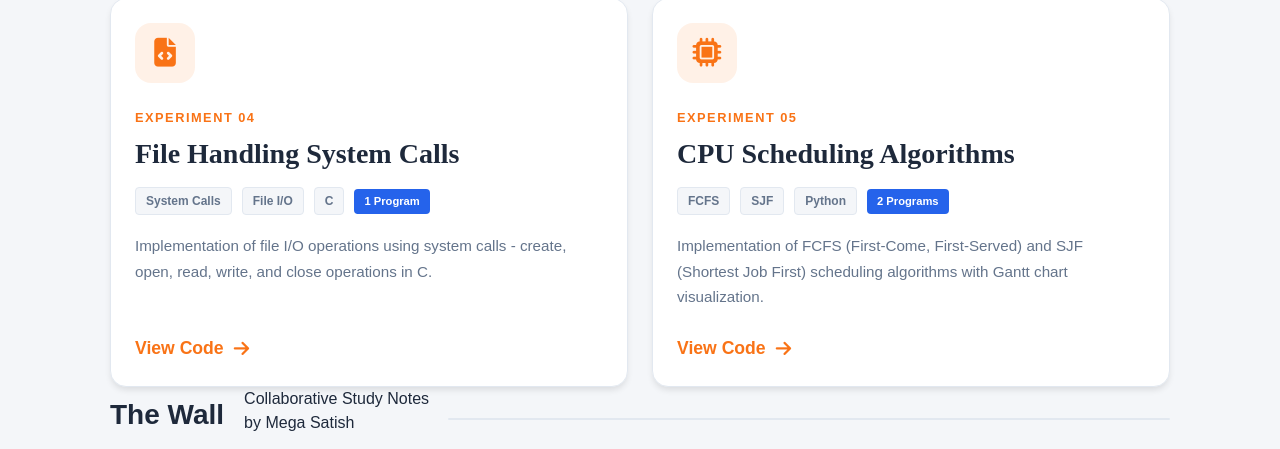
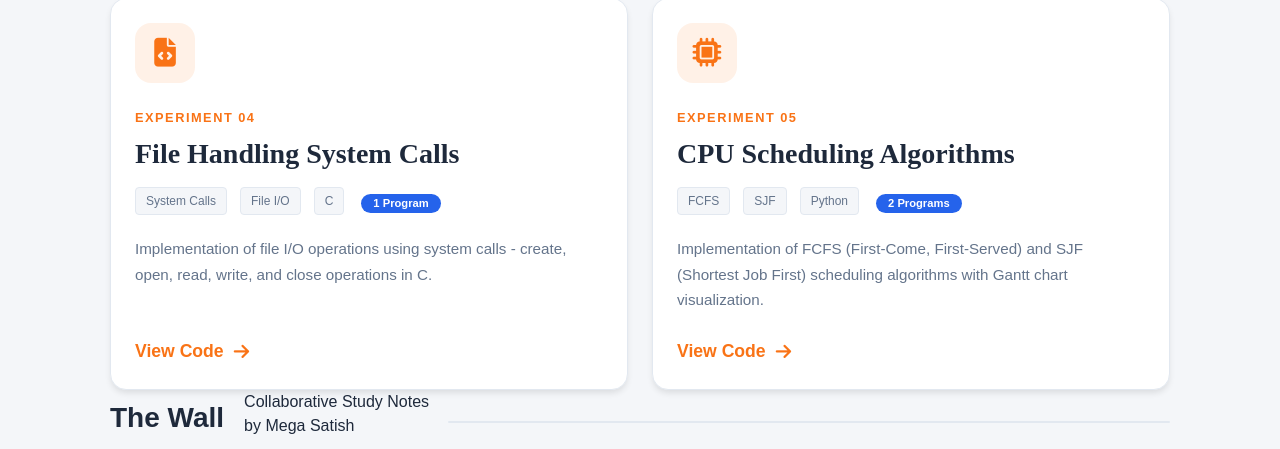
Before and after one commit to Amey-Thakur/OPERATING-SYSTEM-AND-OPERATING-SYSTEM-LAB, a plain HTML site: page OS/index.html in a window 1280 px wide. Shown: the part 764-1213 px from the top of the page. Drawn offline with nearby package versions, Linux system fonts and the light colour scheme.

Commit message:
OS: Precise Badge Standard

```diff
--- a/OS/index.html
+++ b/OS/index.html
@@ -208,8 +208,8 @@
                                 <span class="badge-tech">System Calls</span>
                                 <span class="badge-tech">File I/O</span>
                                 <span class="badge-tech">C</span>
-                                <span class="badge-programs" data-tooltip="Implementation of file operations in C.">1
-                                    Program</span>
+                                <span class="badge bg-primary ms-1" style="font-size: 0.7rem;"
+                                    data-tooltip="Implementation of file operations in C.">1 Program</span>
                             </div>
 
                             <p class="card-text flex-grow-1">Implementation of file I/O operations using system calls -
@@ -237,7 +237,7 @@
                                 <span class="badge-tech">FCFS</span>
                                 <span class="badge-tech">SJF</span>
                                 <span class="badge-tech">Python</span>
-                                <span class="badge-programs"
+                                <span class="badge bg-primary ms-1" style="font-size: 0.7rem;"
                                     data-tooltip="FCFS and SJF algorithms with visualization.">2 Programs</span>
                             </div>
 
--- a/OS/style.css
+++ b/OS/style.css
@@ -2433,72 +2433,57 @@ kbd {
 /* Tech Badges matching CG precisely */
 .badge-tech {
     font-size: 0.75rem;
-    font-weight: 600;
-    /* Sufficiently bold */
+    font-weight: 500;
     background: var(--bg-color);
     color: var(--text-secondary);
     padding: 4px 10px;
     border-radius: 4px;
-    /* CG uses 4px */
-    margin-right: 2px;
-    margin-bottom: 2px;
+    margin-right: 5px;
+    margin-bottom: 5px;
     border: 1px solid var(--border-color);
-    display: inline-flex;
-    align-items: center;
-    gap: 5px;
-    transition: all 0.2s cubic-bezier(0.4, 0, 0.2, 1);
-    white-space: nowrap;
+    display: inline-block;
+    white-space: normal;
+    word-break: break-all;
+    transition: all 0.2s;
 }
 
 .badge-tech i {
     color: var(--accent-color);
-    font-size: 0.8rem;
-}
-
-/* Individual Badge Hover */
-.badge-tech:hover {
-    background: var(--accent-color) !important;
+    margin-right: 4px;
+}
+
+/* Programs Badge - Standard Bootstrap + Custom Pill Match */
+.badge.bg-primary {
+    background: #2563eb !important;
     color: white !important;
-    border-color: var(--accent-color) !important;
+    border-radius: 50px !important;
+    /* Pill shape precisely as per CG reference */
+    padding: 4px 12px;
+    font-weight: 700;
+    border: none;
+    display: inline-flex;
+    align-items: center;
+    transition: all 0.2s;
+    cursor: default;
+}
+
+.badge.bg-primary:hover {
     transform: translateY(-2px);
-    box-shadow: 0 4px 10px rgba(249, 115, 22, 0.3);
-}
-
-.badge-tech:hover i {
-    color: white !important;
-}
-
-/* Card Hover - Badges pop with theme tint */
+    box-shadow: 0 4px 10px rgba(37, 99, 235, 0.3);
+    filter: brightness(1.1);
+}
+
+/* Card Hover Effects */
 .card-custom:hover .badge-tech {
     background: var(--badge-bg);
     color: var(--badge-text);
     border-color: var(--badge-bg);
 }
 
-/* Ensure individual hover still works on card hover */
 .card-custom:hover .badge-tech:hover {
-    background: var(--accent-color) !important;
-    color: white !important;
-    border-color: var(--accent-color) !important;
-}
-
-/* Programs Badge - Custom Blue to match CG */
-.badge-programs {
-    background: #2563eb;
+    background: var(--accent-color);
     color: white;
-    font-size: 0.7rem;
-    font-weight: 700;
-    padding: 4px 10px;
-    border-radius: 4px;
-    display: inline-flex;
-    align-items: center;
-    border: none;
-    transition: all 0.2s;
-    cursor: default;
-}
-
-.badge-programs:hover {
+    border-color: var(--accent-color);
     transform: translateY(-2px);
-    box-shadow: 0 4px 10px rgba(37, 99, 235, 0.3);
-    filter: brightness(1.1);
-}
+    box-shadow: 0 4px 10px rgba(249, 115, 22, 0.3);
+}
```
